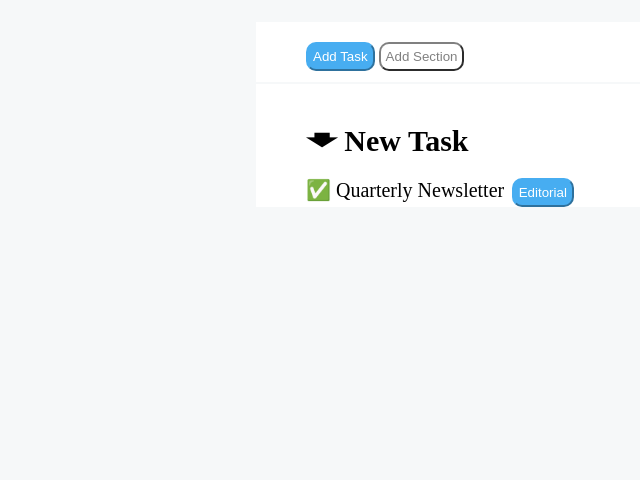
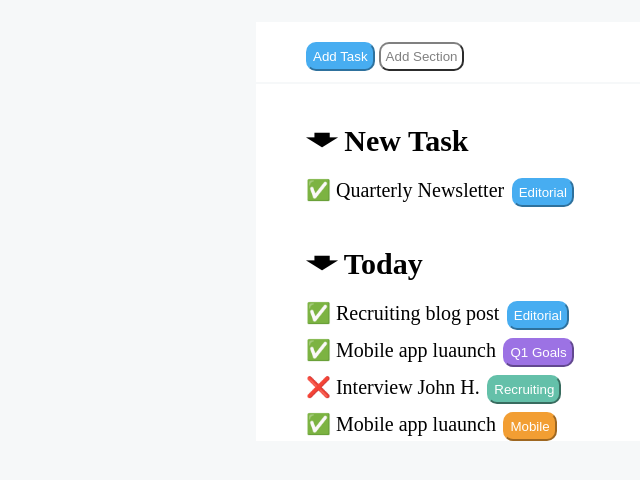
Before and after one commit to Dan97O/html-css-toboolist, a plain HTML site: page index.html in a window 1280 px wide. Shown: the part 82-562 px from the top of the page, without its empty margins (0-640 px from the left). Drawn offline with Linux system fonts and the light colour scheme.

Commit message:
add div central

```diff
--- a/css/style.css
+++ b/css/style.css
@@ -77,5 +77,28 @@ main{
     border-radius: 10px;
     border-color: #47adf1;
     color: white;
+}
 
+.task3{
+    padding: 5px;
+    background-color: #9c72e4;
+    border-radius: 10px;
+    border-color: #9c72e4;
+    color: white;
 }
+
+.task4{
+    padding: 5px;
+    background-color: #64c0a9;
+    border-radius: 10px;
+    border-color: #64c0a9;
+    color: white;
+}
+
+.task5{
+    padding: 5px;
+    background-color: #f29e33;
+    border-radius: 10px;
+    border-color: #f29e33;
+    color: white;
+}
--- a/index.html
+++ b/index.html
@@ -38,6 +38,19 @@
             </div>
             <!-- /div newsletter -->
 
+            <div class="main">
+                <strong>🡃 Today</strong> <br>
+                <span class="content">✅ Recruiting blog post</span>
+                <button class="task2">Editorial</button> <br>
+                <span class="content">✅ Mobile app luaunch</span>
+                <button class="task3">Q1 Goals</button> <br>
+                <span class="content">❌ Interview John H.</span>
+                <button class="task4">Recruiting</button> <br>
+                <span class="content">✅ Mobile app luaunch</span>
+                <button class="task5">Mobile</button> <br>
+            </div>
+            <!-- /div central -->
+
 
         </section>
 
```
